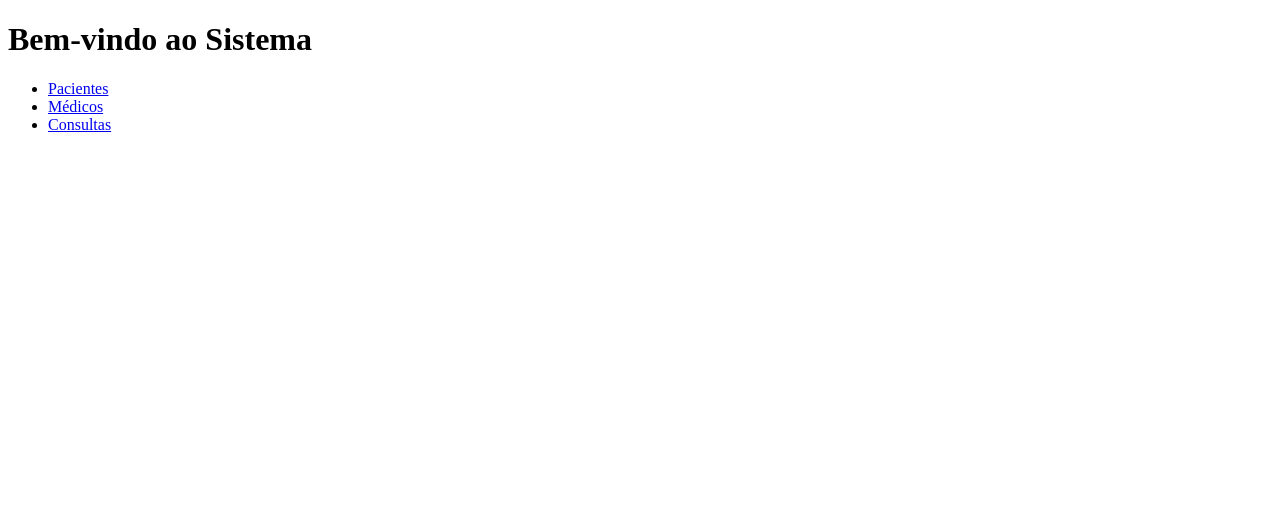
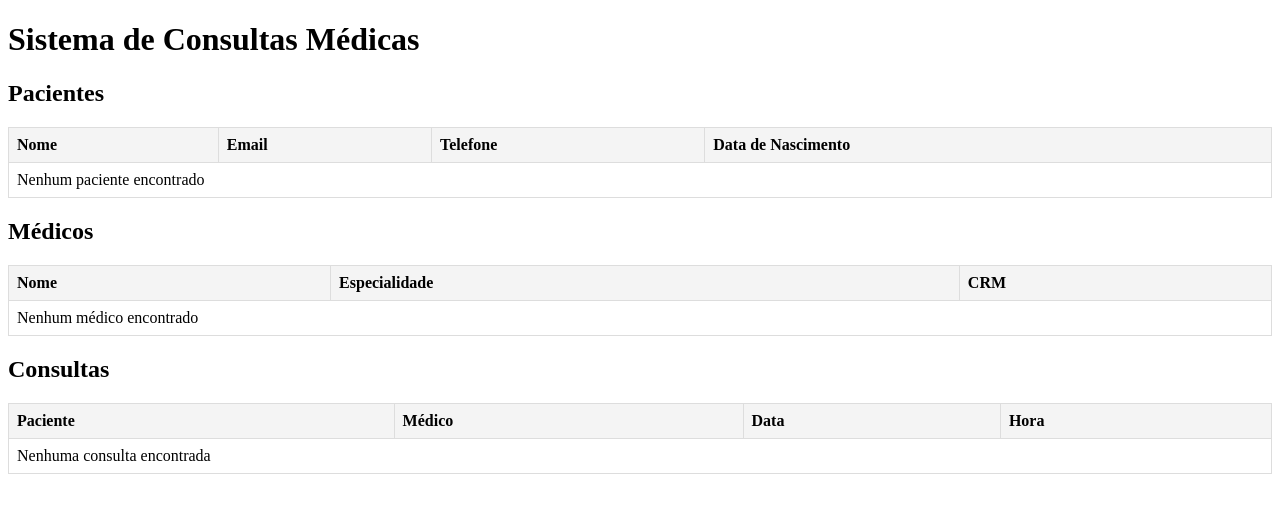
Before and after one commit to sofiaarone/meu-projeto1, a Node server app: page / in a window 1280 px wide. Shown: the top 513 px of the page. Run offline with Node 20, Linux system fonts and the light colour scheme.

Commit message:
fix: arruma tabelas de views

```diff
--- a/src/app.js
+++ b/src/app.js
@@ -1,35 +1,56 @@
 const express = require('express');
 const path = require('path');
+const PacienteModel = require('./models/PacienteModel');
+const MedicoModel = require('./models/MedicoModel');
+const ConsultaModel = require('./models/ConsultaModel');
 
+// Initialize Express
 const app = express();
 
-// Debug logs
-console.log('Diretório atual:', __dirname);
-console.log('Caminho das views:', path.join(__dirname, 'views'));
-
-// Configura o EJS como view engine
+// View engine setup
 app.set('view engine', 'ejs');
 app.set('views', path.join(__dirname, 'views'));
 
-// Log para todas as requisições
-app.use((req, res, next) => {
-    console.log(`${req.method} ${req.url}`);
-    next();
+// Middlewares
+app.use(express.json());
+app.use(express.static(path.join(__dirname, '..', 'public')));
+
+// Main route
+app.get('/', async (req, res) => {
+    try {
+        // Using Promise.all to fetch data concurrently
+        const [pacientes, medicos, consultas] = await Promise.all([
+            PacienteModel.listarTodos(),
+            MedicoModel.listarTodos(),
+            ConsultaModel.listarTodas()
+        ]);
+
+        console.log('Dados carregados:', {
+            pacientes: pacientes?.length || 0,
+            medicos: medicos?.length || 0,
+            consultas: consultas?.length || 0
+        });
+
+        res.render('index', {
+            pacientes: pacientes || [],
+            medicos: medicos || [],
+            consultas: consultas || []
+        });
+    } catch (error) {
+        console.error('Erro ao buscar dados:', error);
+        res.render('index', {
+            pacientes: [],
+            medicos: [],
+            consultas: [],
+            error: 'Erro ao carregar dados'
+        });
+    }
 });
 
-// Rota principal com tratamento de erro
-app.get('/', (req, res, next) => {
-    console.log('Tentando renderizar index.ejs');
-    res.render('index', (err, html) => {
-        if (err) {
-            console.error('Erro ao renderizar:', err);
-            return next(err);
-        }
-        res.send(html);
-    });
-});
-
-const PORT = 3001; // Mudando para porta 3001
+// Start server
+const PORT = 3001;
 app.listen(PORT, () => {
     console.log(`Servidor rodando em http://localhost:${PORT}`);
 });
+
+module.exports = app;
--- a/src/views/index.ejs
+++ b/src/views/index.ejs
@@ -3,16 +3,109 @@
 <head>
     <meta charset="UTF-8">
     <meta name="viewport" content="width=device-width, initial-scale=1.0">
-    <title>Meu Projeto</title>
+    <title>Sistema de Consultas</title>
+    <style>
+        table {
+            width: 100%;
+            border-collapse: collapse;
+            margin: 20px 0;
+        }
+        th, td {
+            border: 1px solid #ddd;
+            padding: 8px;
+            text-align: left;
+        }
+        th {
+            background-color: #f4f4f4;
+        }
+    </style>
 </head>
 <body>
-    <h1>Bem-vindo ao Sistema</h1>
-    <nav>
-        <ul>
-            <li><a href="/api/pacientes">Pacientes</a></li>
-            <li><a href="/api/medicos">Médicos</a></li>
-            <li><a href="/api/consultas">Consultas</a></li>
-        </ul>
-    </nav>
+    <h1>Sistema de Consultas Médicas</h1>
+
+    <!-- Tabela de Pacientes -->
+    <h2>Pacientes</h2>
+    <table>
+        <thead>
+            <tr>
+                <th>Nome</th>
+                <th>Email</th>
+                <th>Telefone</th>
+                <th>Data de Nascimento</th>
+            </tr>
+        </thead>
+        <tbody>
+            <% if (locals.pacientes && pacientes.length > 0) { %>
+                <% pacientes.forEach(function(paciente) { %>
+                    <tr>
+                        <td><%= paciente.nome %></td>
+                        <td><%= paciente.email %></td>
+                        <td><%= paciente.telefone %></td>
+                        <td><%= paciente.data_nascimento %></td>
+                    </tr>
+                <% }); %>
+            <% } else { %>
+                <tr>
+                    <td colspan="4">Nenhum paciente encontrado</td>
+                </tr>
+            <% } %>
+        </tbody>
+    </table>
+
+    <!-- Tabela de Médicos -->
+    <h2>Médicos</h2>
+    <table>
+        <thead>
+            <tr>
+                <th>Nome</th>
+                <th>Especialidade</th>
+                <th>CRM</th>
+            </tr>
+        </thead>
+        <tbody>
+            <% if (locals.medicos && medicos.length > 0) { %>
+                <% medicos.forEach(function(medico) { %>
+                    <tr>
+                        <td><%= medico.nome %></td>
+                        <td><%= medico.especialidade %></td>
+                        <td><%= medico.crm %></td>
+                    </tr>
+                <% }); %>
+            <% } else { %>
+                <tr>
+                    <td colspan="3">Nenhum médico encontrado</td>
+                </tr>
+            <% } %>
+        </tbody>
+    </table>
+
+    <!-- Tabela de Consultas -->
+    <h2>Consultas</h2>
+    <table>
+        <thead>
+            <tr>
+                <th>Paciente</th>
+                <th>Médico</th>
+                <th>Data</th>
+                <th>Hora</th>
+            </tr>
+        </thead>
+        <tbody>
+            <% if (locals.consultas && consultas.length > 0) { %>
+                <% consultas.forEach(function(consulta) { %>
+                    <tr>
+                        <td><%= consulta.paciente_nome %></td>
+                        <td><%= consulta.medico_nome %></td>
+                        <td><%= consulta.data_consulta %></td>
+                        <td><%= consulta.hora_consulta %></td>
+                    </tr>
+                <% }); %>
+            <% } else { %>
+                <tr>
+                    <td colspan="4">Nenhuma consulta encontrada</td>
+                </tr>
+            <% } %>
+        </tbody>
+    </table>
 </body>
 </html>
```
